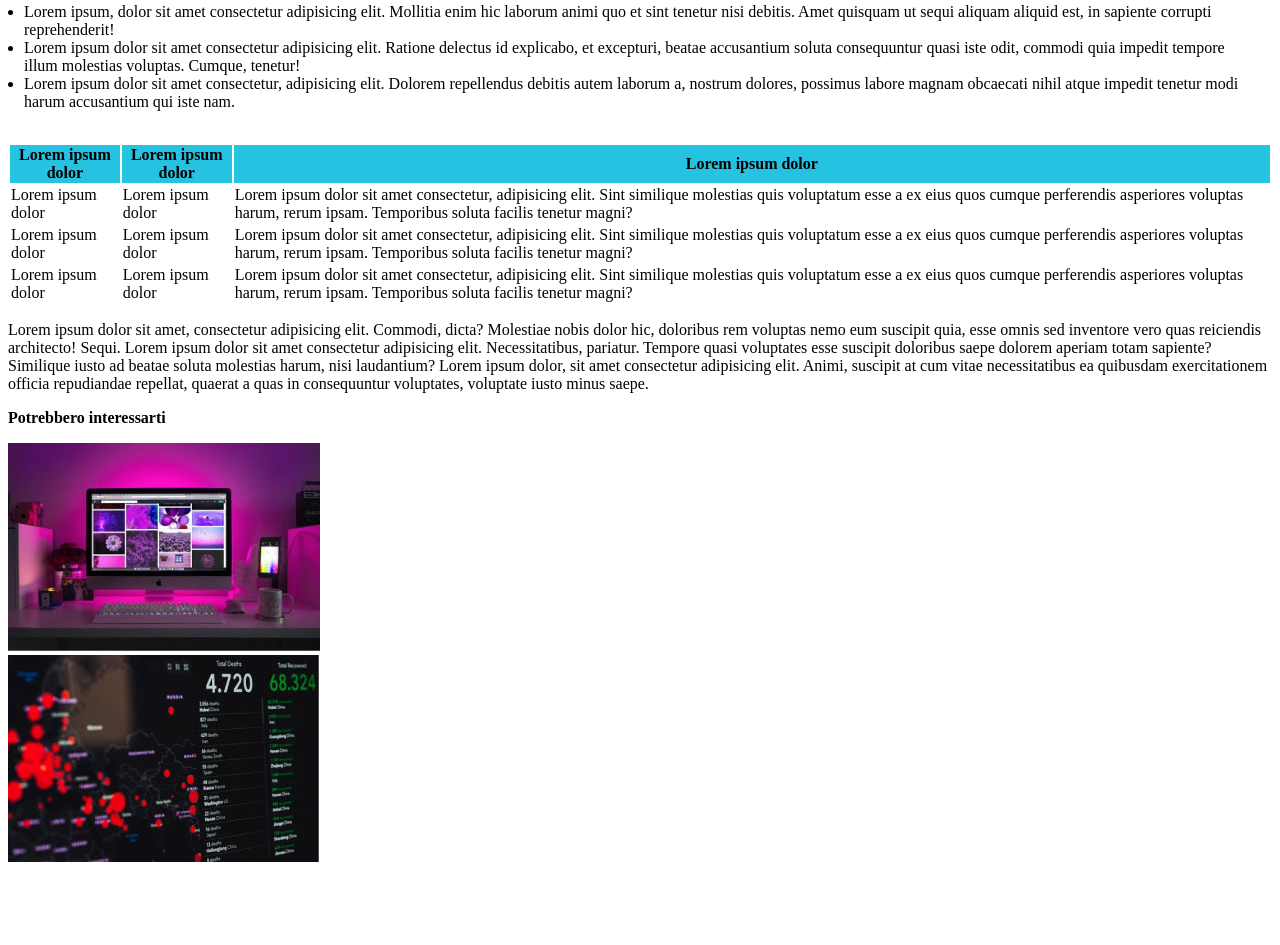
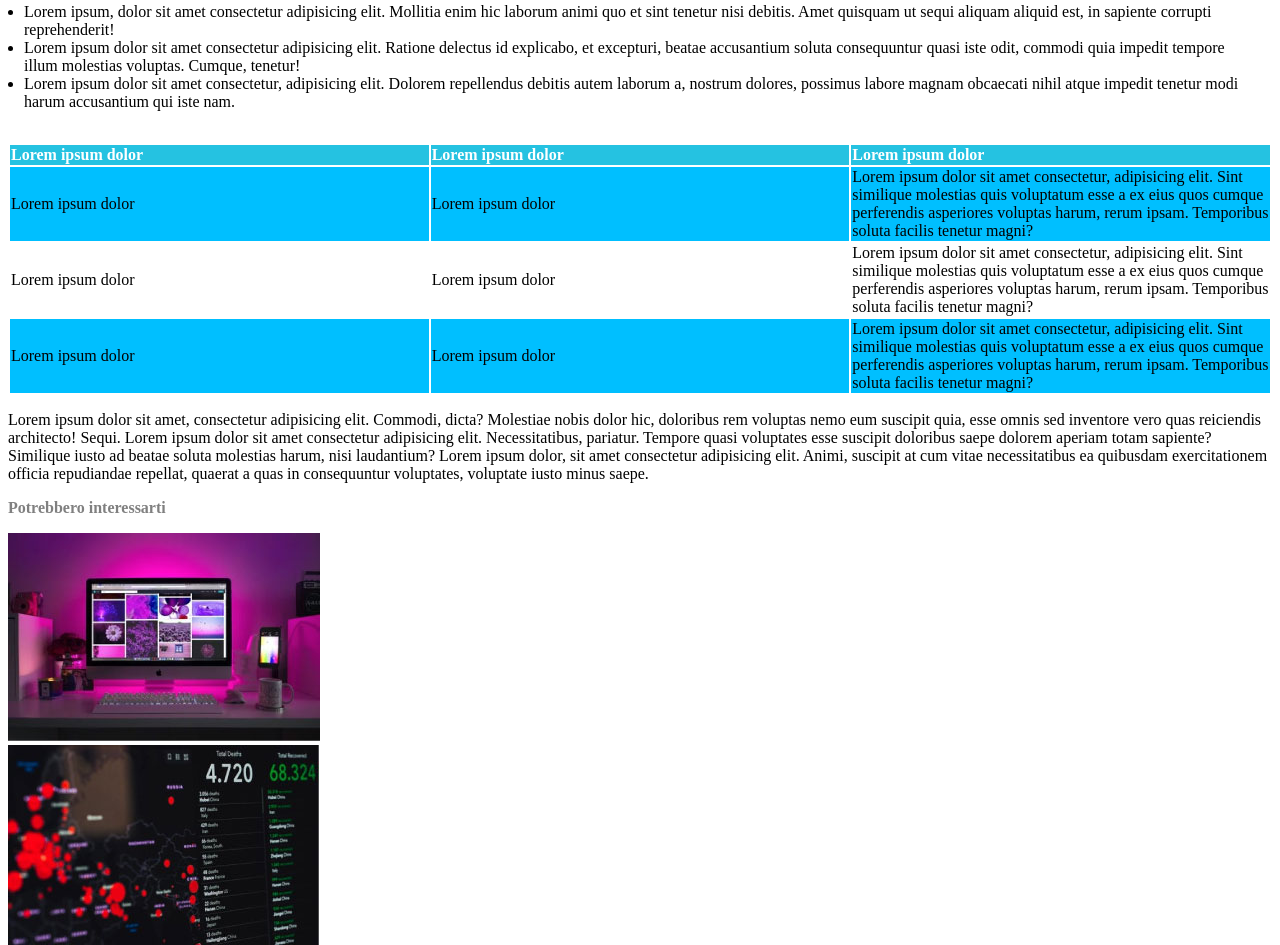
Before and after one commit to PaoloCrescenzi/html-css-booleaner, a plain HTML site: page index.html in a window 1280 px wide. Shown: the part 781-1726 px from the top of the page. Before the commit the page ends 1655 px from the top, so only its background shows below. Drawn offline with Linux system fonts and the light colour scheme.

Commit message:
color table

```diff
--- a/css/style.css
+++ b/css/style.css
@@ -17,6 +17,10 @@ header{
 
 }
 
+ul{
+    padding: 1rem;
+}
+
 a {
     text-decoration: none;
     color: rgb(69, 150, 250);
@@ -24,8 +28,16 @@ a {
 
 th{
     background-color: rgb(37, 194, 225);
+    text-align: left;
+    width: 15%;
+    color: white;
 }
 
-ul{
-    padding: 1rem;
+.color-table{
+    background-color: deepskyblue;
 }
+
+.grey{
+    color: gray;
+    font-weight: bold;
+}
--- a/index.html
+++ b/index.html
@@ -51,7 +51,7 @@
                     <th>Lorem ipsum dolor</th>
                     <th>Lorem ipsum dolor</th>
                 </tr>
-                <tr>
+                <tr class="color-table">
                     <td>Lorem ipsum dolor</td>
                     <td>Lorem ipsum dolor</td>
                     <td>Lorem ipsum dolor sit amet consectetur, adipisicing elit. Sint similique molestias quis voluptatum esse a ex eius quos cumque perferendis asperiores voluptas harum, rerum ipsam. Temporibus soluta facilis tenetur magni?</td>
@@ -61,7 +61,7 @@
                     <td>Lorem ipsum dolor</td>
                     <td>Lorem ipsum dolor sit amet consectetur, adipisicing elit. Sint similique molestias quis voluptatum esse a ex eius quos cumque perferendis asperiores voluptas harum, rerum ipsam. Temporibus soluta facilis tenetur magni?</td>
                 </tr>
-                <tr>
+                <tr class="color-table">
                     <td>Lorem ipsum dolor</td>
                     <td>Lorem ipsum dolor</td>
                     <td>Lorem ipsum dolor sit amet consectetur, adipisicing elit. Sint similique molestias quis voluptatum esse a ex eius quos cumque perferendis asperiores voluptas harum, rerum ipsam. Temporibus soluta facilis tenetur magni?</td>
@@ -75,7 +75,7 @@
 
 
     <footer>
-        <p><strong>Potrebbero interessarti</strong></p>
+        <p class="grey">Potrebbero interessarti</p>
         <div>
             <img src="img/monitor.jpg" alt="">
         </div>
```
